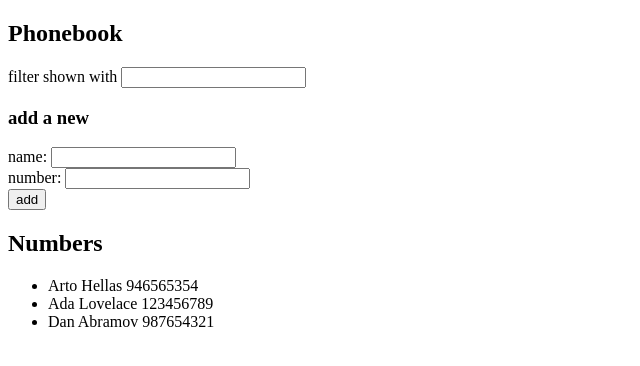
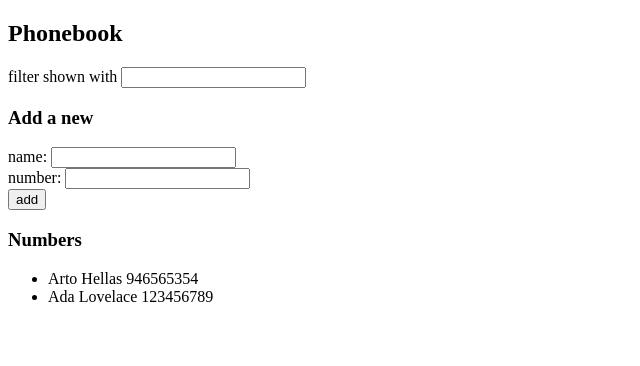
Before and after one commit to Ramzin007/fullstackopen, a React (Vite) app in the folder part2/phonebook/: page / in a window 1280 px wide. Shown: the top 366 px of the page, without its empty margins (0-640 px from the left). Built offline with nearby package versions, Linux system fonts and the light colour scheme.

Commit message:
2.10 complete

```diff
--- a/part2/phonebook/src/App.jsx
+++ b/part2/phonebook/src/App.jsx
@@ -1,10 +1,57 @@
 import { useState } from 'react'
+
+const Filter = ({ filter, onFilterChange }) => (
+  <div>
+    filter shown with{' '}
+    <input
+      value={filter}
+      onChange={onFilterChange}
+    />
+  </div>
+)
+
+const PersonForm = ({
+  onSubmit,
+  newName,
+  onNameChange,
+  newNumber,
+  onNumberChange
+}) => (
+  <form onSubmit={onSubmit}>
+    <div>
+      name:{' '}
+      <input
+        value={newName}
+        onChange={onNameChange}
+      />
+    </div>
+
+    <div>
+      number:{' '}
+      <input
+        value={newNumber}
+        onChange={onNumberChange}
+      />
+    </div>
+
+    <button type="submit">add</button>
+  </form>
+)
+
+const Persons = ({ persons }) => (
+  <ul>
+    {persons.map(person =>
+      <li key={person.name}>
+        {person.name} {person.number}
+      </li>
+    )}
+  </ul>
+)
 
 const App = () => {
   const [persons, setPersons] = useState([
     { name: 'Arto Hellas', number: '946565354' },
-    { name: 'Ada Lovelace', number: '123456789' },
-    { name: 'Dan Abramov', number: '987654321' }
+    { name: 'Ada Lovelace', number: '123456789' }
   ])
 
   const [newName, setNewName] = useState('')
@@ -41,45 +88,24 @@ const App = () => {
     <div>
       <h2>Phonebook</h2>
 
-      <div>
-        filter shown with{' '}
-        <input
-          value={filter}
-          onChange={(e) => setFilter(e.target.value)}
-        />
-      </div>
+      <Filter
+        filter={filter}
+        onFilterChange={(e) => setFilter(e.target.value)}
+      />
 
-      <h3>add a new</h3>
+      <h3>Add a new</h3>
 
-      <form onSubmit={addPerson}>
-        <div>
-          name:{' '}
-          <input
-            value={newName}
-            onChange={(e) => setNewName(e.target.value)}
-          />
-        </div>
+      <PersonForm
+        onSubmit={addPerson}
+        newName={newName}
+        onNameChange={(e) => setNewName(e.target.value)}
+        newNumber={newNumber}
+        onNumberChange={(e) => setNewNumber(e.target.value)}
+      />
 
-        <div>
-          number:{' '}
-          <input
-            value={newNumber}
-            onChange={(e) => setNewNumber(e.target.value)}
-          />
-        </div>
+      <h3>Numbers</h3>
 
-        <button type="submit">add</button>
-      </form>
-
-      <h2>Numbers</h2>
-
-      <ul>
-        {personsToShow.map(person =>
-          <li key={person.name}>
-            {person.name} {person.number}
-          </li>
-        )}
-      </ul>
+      <Persons persons={personsToShow} />
     </div>
   )
 }
```
